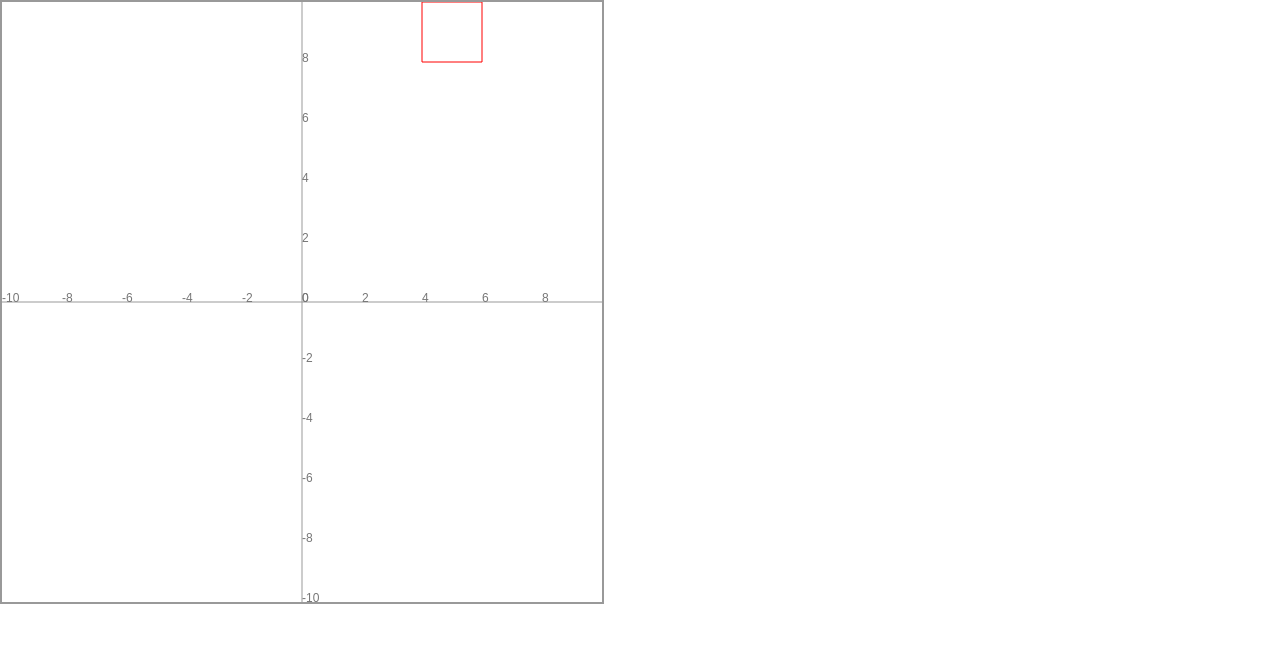
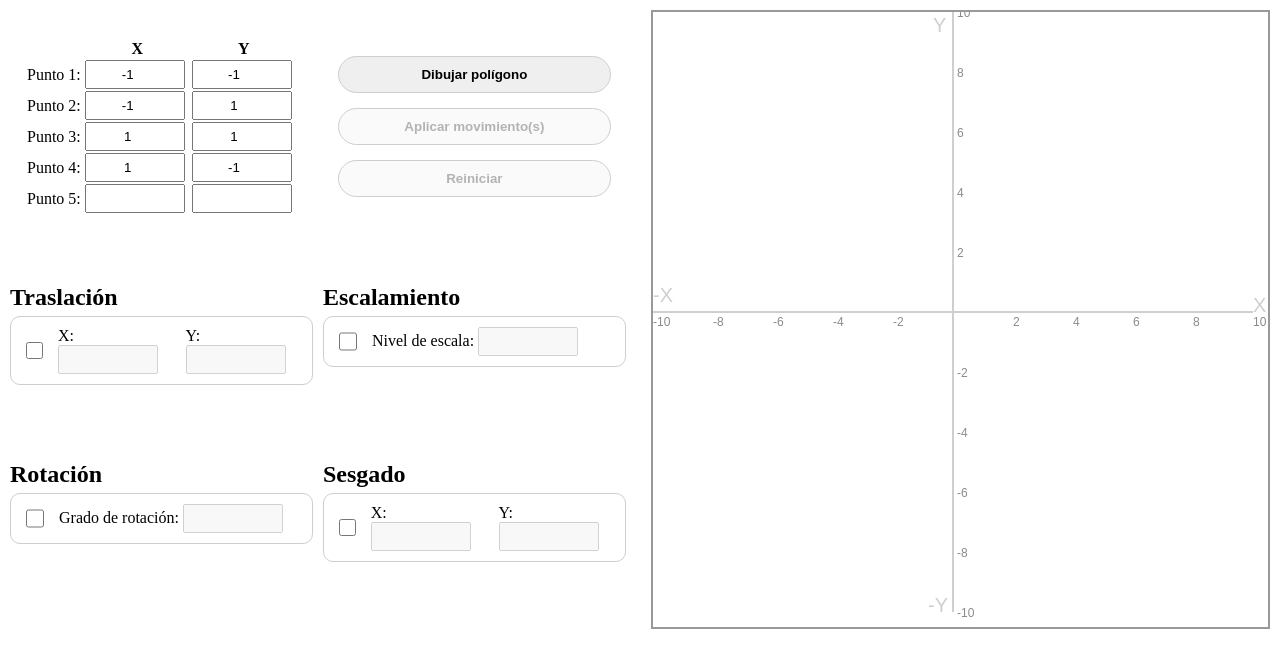
Before and after one commit to Gustavoand39/Transformaciones-2D, a plain HTML site: page index.html in a window 1280 px wide. Drawn offline with Linux system fonts and the light colour scheme.

Commit message:
lógica terminada

```diff
--- /dev/null
+++ b/css/index.scss
@@ -0,0 +1,71 @@
+* {
+  margin: 0;
+  padding: 0;
+  box-sizing: border-box;
+}
+
+.main-container {
+  width: 100%;
+  padding: 10px;
+  display: grid;
+  grid-template-columns: 1fr 1fr;
+  gap: 2%;
+
+  .panel-container {
+    width: 100%;
+    display: grid;
+    grid-template-columns: 1fr 1fr;
+    gap: 10px;
+
+    h2 {
+      margin-bottom: 5px;
+    }
+
+    .panel {
+      margin-bottom: 30px;
+      padding: 10px 15px;
+      border: 1px solid #cecece;
+      border-radius: 10px;
+      display: flex;
+      gap: 15px;
+
+      .cb {
+        width: 18px;
+      }
+    }
+
+    .polygon-panel,
+    .buttons-panel {
+      border: none;
+      display: flex;
+      flex-direction: column;
+      justify-content: center;
+    }
+
+    .input {
+      width: 100px;
+      padding: 5px 10px;
+      text-align: center;
+      display: inline-block;
+
+      &:focus {
+        outline: none;
+      }
+    }
+
+    button {
+      font-weight: bold;
+      border: 1px solid #cecece;
+      border-radius: 50px;
+      display: inline-block;
+      padding: 10px 15px;
+    }
+  }
+
+  .canvas-container {
+    border: 2px solid #999;
+    display: flex;
+    justify-content: center;
+    align-items: center;
+  }
+}
--- a/index.html
+++ b/index.html
@@ -1,23 +1,239 @@
 <!DOCTYPE html>
-<html lang="en">
+<html lang="es">
   <head>
     <meta charset="UTF-8" />
     <meta name="viewport" content="width=device-width, initial-scale=1.0" />
     <title>Graficación</title>
-    <link rel="stylesheet" href="./index.css" />
+    <link rel="stylesheet" href="css/index.css" />
   </head>
+
   <body>
-    <div class="contenedor-principal">
-      <div class="contenedor-canvas">
+    <div class="main-container">
+      <div class="panel-container">
+        <div class="panel polygon-panel">
+          <table>
+            <thead>
+              <tr>
+                <th></th>
+                <th>X</th>
+                <th>Y</th>
+              </tr>
+            </thead>
+            <tbody id="pointTable">
+              <tr>
+                <td>Punto 1:</td>
+                <td>
+                  <input
+                    type="number"
+                    class="input"
+                    min="-10"
+                    max="10"
+                    value="-1"
+                  />
+                </td>
+                <td>
+                  <input
+                    type="number"
+                    class="input"
+                    min="-10"
+                    max="10"
+                    value="-1"
+                  />
+                </td>
+              </tr>
+              <tr>
+                <td>Punto 2:</td>
+                <td>
+                  <input
+                    type="number"
+                    class="input"
+                    min="-10"
+                    max="10"
+                    value="-1"
+                  />
+                </td>
+                <td>
+                  <input
+                    type="number"
+                    class="input"
+                    min="-10"
+                    max="10"
+                    value="1"
+                  />
+                </td>
+              </tr>
+              <tr>
+                <td>Punto 3:</td>
+                <td>
+                  <input
+                    type="number"
+                    class="input"
+                    min="-10"
+                    max="10"
+                    value="1"
+                  />
+                </td>
+                <td>
+                  <input
+                    type="number"
+                    class="input"
+                    min="-10"
+                    max="10"
+                    value="1"
+                  />
+                </td>
+              </tr>
+              <tr>
+                <td>Punto 4:</td>
+                <td>
+                  <input
+                    type="number"
+                    class="input"
+                    min="-10"
+                    max="10"
+                    value="1"
+                  />
+                </td>
+                <td>
+                  <input
+                    type="number"
+                    class="input"
+                    min="-10"
+                    max="10"
+                    value="-1"
+                  />
+                </td>
+              </tr>
+              <tr>
+                <td>Punto 5:</td>
+                <td>
+                  <input type="number" class="input" min="-10" max="10" />
+                </td>
+                <td>
+                  <input type="number" class="input" min="-10" max="10" />
+                </td>
+              </tr>
+            </tbody>
+          </table>
+        </div>
+
+        <div class="panel buttons-panel">
+          <button class="btn" id="btnDrawPolygon">Dibujar polígono</button>
+          <button id="btnApplyTransformations" disabled>Aplicar movimiento(s)</button>
+          <button id="btnRestart" disabled>Reiniciar</button>
+        </div>
+
+        <div>
+          <h2>Traslación</h2>
+          <div class="panel translation-panel">
+            <input type="checkbox" class="cb" id="cbTranslation" />
+
+            <div>
+              <label for="translateX">X: </label>
+              <input
+                type="number"
+                class="input"
+                id="translateX"
+                min="-10"
+                max="10"
+                disabled
+              />
+            </div>
+
+            <div>
+              <label for="translateY">Y: </label>
+              <input
+                type="number"
+                class="input"
+                id="translateY"
+                min="-10"
+                max="10"
+                disabled
+              />
+            </div>
+          </div>
+        </div>
+
+        <div>
+          <h2>Escalamiento</h2>
+          <div class="panel scaling-panel">
+            <input type="checkbox" class="cb" id="cbScale" />
+
+            <div>
+              <label for="scaleValue">Nivel de escala: </label>
+              <input
+                type="number"
+                class="input"
+                id="scaleValue"
+                min="-10"
+                max="10"
+                disabled
+              />
+            </div>
+          </div>
+        </div>
+
+        <div>
+          <h2>Rotación</h2>
+          <div class="panel rotation-panel">
+            <input type="checkbox" class="cb" id="cbRotation" />
+
+            <div>
+              <label for="rotationValue">Grado de rotación: </label>
+              <input
+                type="number"
+                class="input"
+                id="rotationValue"
+                min="-180"
+                max="180"
+                disabled
+              />
+            </div>
+          </div>
+        </div>
+
+        <div>
+          <h2>Sesgado</h2>
+          <div class="panel biased-panel">
+            <input type="checkbox" class="cb" id="cbShear" />
+
+            <div>
+              <label for="shearX">X: </label>
+              <input
+                type="number"
+                class="input"
+                id="shearX"
+                min="-10"
+                max="10"
+                disabled
+              />
+            </div>
+
+            <div>
+              <label for="shearY">Y: </label>
+              <input
+                type="number"
+                class="input"
+                id="shearY"
+                min="-10"
+                max="10"
+                disabled
+              />
+            </div>
+          </div>
+        </div>
+      </div>
+
+      <div class="canvas-container">
         <canvas
-          class="pCartesiano"
-          id="pCartesiano"
-          width="600px"
-          height="600px"
+          class="canvas"
+          id="canvas"
+          width="615px"
+          height="615px"
         ></canvas>
       </div>
     </div>
 
-    <script src="./index.js"></script>
+    <script src="js/index.js"></script>
   </body>
 </html>
--- a/index.js
+++ /dev/null
@@ -1,75 +0,0 @@
-const pCartesiano = document.getElementById("pCartesiano").getContext("2d");
-
-// Convertir las unidades a coordenadas en píxeles
-const pixelX = (x) => {
-  return ((x - -10) / (10 - -10)) * 600;
-};
-
-const pixelY = (y) => {
-  return ((y - 10) / (-10 - 10)) * 600;
-};
-
-// Función para dibujar el Plano Cartesiano
-const dibujarPlano = () => {
-  pCartesiano.lineWidth = 1; // Grosor de la línea
-  pCartesiano.strokeStyle = "#999"; // Color de la línea
-  pCartesiano.font = "normal 12px Arial"; // Tipo de fuente
-  pCartesiano.fillStyle = "#777"; // Color de la fuente
-
-  // Eje X
-  pCartesiano.beginPath();
-  pCartesiano.moveTo(300, 0);
-  pCartesiano.lineTo(300, 600);
-  pCartesiano.stroke();
-  pCartesiano.closePath();
-
-  // Eje Y
-  pCartesiano.beginPath();
-  pCartesiano.moveTo(0, 300);
-  pCartesiano.lineTo(600, 300);
-  pCartesiano.stroke();
-  pCartesiano.closePath();
-
-  let valor = -10;
-
-  // Etiquetas de escala en el eje X
-  for (let x = 0; x <= 600; x += 60) {
-    pCartesiano.fillText(valor, x, 300); // Valor, Posición en X, posición en Y
-    valor += 2;
-  }
-
-  valor = 10;
-
-  //Etiquertas de escala en el eje Y
-  for (let y = 0; y <= 600; y += 60) {
-    pCartesiano.fillText(valor, 300, y); // Valor, Posición en X, posición en Y
-    valor -= 2;
-  }
-};
-
-// Función para dibujar el Polígono en el plano
-const dibujarPoligono = (pCartesiano, coordenadas) => {
-  pCartesiano.strokeStyle = "#f00"; // Color de la línea
-
-  pCartesiano.beginPath();
-  pCartesiano.moveTo(pixelX(coordenadas[0][0]), pixelY(coordenadas[0][1]));
-
-  for (let i = 1; i < coordenadas.length; i++) {
-    pCartesiano.lineTo(pixelX(coordenadas[i][0]), pixelY(coordenadas[i][1]));
-  }
-
-  pCartesiano.stroke();
-  pCartesiano.closePath();
-};
-
-const poligono = [
-  [4, 10],
-  [6, 10],
-  [6, 8],
-  [4, 8],
-  [4, 10],
-];
-
-dibujarPlano();
-
-dibujarPoligono(pCartesiano, poligono);
--- /dev/null
+++ b/js/index.js
@@ -0,0 +1,356 @@
+// Canvas
+const canvas = document.getElementById("canvas").getContext("2d");
+
+// Tabla de coordenadas
+const pointTable = document.getElementById("pointTable"),
+  rows = pointTable.getElementsByTagName("tr");
+
+// campos de entrada
+const translateX = document.getElementById("translateX"),
+  transalateY = document.getElementById("translateY"),
+  scaleValue = document.getElementById("scaleValue"),
+  rotationValue = document.getElementById("rotationValue"),
+  shearX = document.getElementById("shearX"),
+  shearY = document.getElementById("shearY");
+
+// Botones
+const btnDrawPolygon = document.getElementById("btnDrawPolygon"),
+  btnApplyTransformations = document.getElementById("btnApplyTransformations"),
+  btnRestart = document.getElementById("btnRestart");
+
+// Checkboxes
+const cbTranslation = document.getElementById("cbTranslation"),
+  cbScale = document.getElementById("cbScale"),
+  cbRotation = document.getElementById("cbRotation"),
+  cbShear = document.getElementById("cbShear");
+
+// Variables para las opciones de transformación
+let translationOption = false,
+  scalingOption = false,
+  rotationOption = false,
+  shearOption = false;
+
+// Array para guardar las coordenadas del polígono
+const polygonArray = [];
+
+// Constantes
+const MIN = -10,
+  MAX = 10,
+  CANVAS_MIDDLE = 300,
+  CANVAS_SIZE = 600;
+
+// Funciones para convertir de coordenadas cartesianas a coordenadas de píxeles
+const pixelX = (x) => ((x - MIN) / (MAX - MIN)) * CANVAS_SIZE;
+const pixelY = (y) => ((y - MAX) / (MIN - MAX)) * CANVAS_SIZE;
+
+// Función para dibujar el Plano Cartesiano
+const drawPlane = () => {
+  canvas.lineWidth = 2; // Grosor de la línea
+  canvas.strokeStyle = "#cfcfcf"; // Color de la línea
+  canvas.font = "normal 12px Arial"; // Tipo de fuente
+  canvas.fillStyle = "#8b8b8b"; // Color de la fuente
+
+  // Eje X
+  canvas.beginPath();
+  canvas.moveTo(CANVAS_MIDDLE, 0);
+  canvas.lineTo(CANVAS_MIDDLE, CANVAS_SIZE);
+  canvas.stroke();
+  canvas.closePath();
+
+  // Eje Y
+  canvas.beginPath();
+  canvas.moveTo(0, CANVAS_MIDDLE);
+  canvas.lineTo(CANVAS_SIZE, CANVAS_MIDDLE);
+  canvas.stroke();
+  canvas.closePath();
+
+  let value = MIN;
+
+  // Etiquetas de escala en el eje X
+  for (let x = 0; x <= CANVAS_SIZE; x += 60) {
+    if (value !== 0) {
+      canvas.fillText(value, x, CANVAS_MIDDLE + 14); // Valor, posición en X, posición en Y
+    }
+    value += 2;
+  }
+
+  value = MAX;
+
+  //Etiquetas de escala en el eje Y
+  for (let y = 0; y <= CANVAS_SIZE; y += 60) {
+    if (value !== 0) {
+      canvas.fillText(value, CANVAS_MIDDLE + 4, y + 5); // Valor, posición en Y, posición en Y
+    }
+    value -= 2;
+  }
+
+  // Etiquetas de los ejes
+  canvas.font = "normal 20px Arial";
+  canvas.fillStyle = "#cfcfcf";
+  canvas.fillText("X", CANVAS_SIZE, CANVAS_MIDDLE);
+  canvas.fillText("-X", 0, CANVAS_MIDDLE - 10);
+  canvas.fillText("Y", CANVAS_MIDDLE - 20, 20);
+  canvas.fillText("-Y", CANVAS_MIDDLE - 25, CANVAS_SIZE);
+};
+
+// Limpiar el canvas
+const clearCanvas = () => {
+  canvas.clearRect(0, 0, CANVAS_SIZE + 15, CANVAS_SIZE + 15);
+  drawPlane();
+};
+
+// Actualizar el canvas
+const updateCanvas = () => {
+  clearCanvas();
+  drawPlane();
+  drawPolygon(canvas, polygonArray);
+};
+
+// Función para dibujar el Polígono
+const drawPolygon = (canvas, points) => {
+  canvas.strokeStyle = "#f00"; // Color de la línea
+  canvas.font = "normal 10px Arial"; // Tipo de fuente
+  canvas.fillStyle = "#7b7b7b"; // Color de la fuente
+
+  let [X, Y] = points[0];
+
+  canvas.beginPath();
+  canvas.moveTo(pixelX(X), pixelY(Y));
+
+  for (let i = 1; i < points.length; i++) {
+    let [Xi, Yi] = points[i];
+    canvas.lineTo(pixelX(Xi), pixelY(Yi));
+  }
+
+  canvas.lineTo(pixelX(X), pixelY(Y)); // Cerrar el polígono
+  canvas.stroke();
+  canvas.closePath();
+};
+
+// Función para trasladar el polígono
+const translatePolygon = (x, y) => {
+  if (validateInput(x, MIN, MAX) && validateInput(y, MIN, MAX)) {
+    for (let i = 0; i < polygonArray.length; i++) {
+      polygonArray[i][0] += x; // Trasladar en la dirección X
+      polygonArray[i][1] += y; // Trasladar en la dirección Y
+    }
+  } else {
+    alert("Debe ingresar valores válidos para la traslación.");
+  }
+};
+
+// Función para escalar el polígono
+const scalePolygon = (scaleFactor) => {
+  if (validateInput(scaleFactor, 0, 100)) {
+    for (let i = 0; i < polygonArray.length; i++) {
+      polygonArray[i][0] *= scaleFactor; // Escalar en la dirección X
+      polygonArray[i][1] *= scaleFactor; // Escalar en la dirección Y
+    }
+  } else {
+    alert("Debe ingresar un valor válido para el escalamiento.");
+  }
+};
+
+// Función para rotar el polígono en radianes
+const rotatePolygon = (angleDegrees) => {
+  if (validateInput(angleDegrees, -180, 180)) {
+    const radians = (angleDegrees * Math.PI) / 180; // Convertir a radianes
+
+    for (let i = 0; i < polygonArray.length; i++) {
+      const [x, y] = polygonArray[i];
+      polygonArray[i][0] = (x * Math.cos(radians) - y * Math.sin(radians)).toFixed(2);
+      polygonArray[i][1] = (x * Math.sin(radians) + y * Math.cos(radians)).toFixed(2);
+    }
+  } else {
+    alert("Debe ingresar un valor válido para la rotación.");
+  }
+};
+
+// Función para sesgar el polígono en el eje X
+const shearInX = (shearFactorX) => {
+  if (validateInput(shearFactorX, MIN, MAX)) {
+    for (let i = 0; i < polygonArray.length; i++) {
+      const [x, y] = polygonArray[i];
+      polygonArray[i][0] = x + shearFactorX * y;
+    }
+  } else {
+    alert("Debe ingresar un valor válido para el sesgo en X.");
+  }
+};
+
+// Función para sesgar el polígono en el eje Y
+const shearInY = (shearFactorY) => {
+  if (validateInput(shearFactorY, MIN, MAX)) {
+    for (let i = 0; i < polygonArray.length; i++) {
+      const [x, y] = polygonArray[i];
+      polygonArray[i][1] = y + shearFactorY * x;
+    }
+  } else {
+    alert("Debe ingresar un valor válido para el sesgo en Y.");
+  }
+};
+
+// Función para vaciar y actualizar los datos de la tabla
+const clearAndRefreshTable = () => {
+  for (let i = 0; i < rows.length; i++) {
+    const row = rows[i];
+    const cells = row.getElementsByTagName("td");
+    const xInput = cells[1].querySelector("input");
+    const yInput = cells[2].querySelector("input");
+
+    // Vaciar los campos de la tabla
+    xInput.value = "";
+    yInput.value = "";
+
+    if (i < polygonArray.length) {
+      // Si hay datos en polygonArray, actualizar la tabla con los valores actuales
+      xInput.value = polygonArray[i][0];
+      yInput.value = polygonArray[i][1];
+    }
+  }
+};
+
+// Función para validar el input
+const validateInput = (value, min, max) =>
+  value >= min && value <= max && value !== "" && !isNaN(value);
+
+// Función para dibujar el polígono
+btnDrawPolygon.addEventListener("click", () => {
+  let isValid = true; // Variable de control para rastrear la validación de todas las unidades
+
+  // Obtener las coordenadas de la tabla
+  for (let i = 0; i < rows.length; i++) {
+    const row = rows[i];
+    const cells = row.getElementsByTagName("td");
+    const xInput = cells[1].querySelector("input");
+    const yInput = cells[2].querySelector("input");
+
+    // Si alguno punto está vacío, se omite
+    if (xInput.value !== "" && yInput.value !== "") {
+      const x = parseInt(xInput.value);
+      const y = parseInt(yInput.value);
+
+      // Validar que los puntos estén dentro del rango
+      if (!validateInput(x, MIN, MAX) || !validateInput(y, MIN, MAX)) {
+        isValid = false; // Un punto no cumple con la validación
+        polygonArray.length = 0; // Vaciar el array
+        break; // Salir del bucle
+      }
+
+      polygonArray.push([x, y]); // Meter las coordenadas al array
+    }
+  }
+
+  // Verificar si se han ingresado al menos 3 puntos válidos
+  if (polygonArray.length >= 3 && isValid) {
+    drawPolygon(canvas, polygonArray);
+    btnDrawPolygon.disabled = true;
+    btnApplyTransformations.disabled = false;
+    btnRestart.disabled = false;
+  } else {
+    polygonArray.length = 0;
+    alert("Debe ingresar al menos 3 puntos válidos para dibujar un polígono.");
+  }
+});
+
+// Aplicar las transformaciones
+btnApplyTransformations.addEventListener("click", () => {
+  if (translationOption) {
+    const translationX = parseInt(translateX.value) || 0;
+    const translationY = parseInt(transalateY.value) || 0;
+    translatePolygon(translationX, translationY);
+  }
+
+  if (scalingOption) {
+    const scale = parseFloat(scaleValue.value) || 1;
+    scalePolygon(scale);
+  }
+
+  if (rotationOption) {
+    const rotationDegrees = parseFloat(rotationValue.value) || 0;
+    rotatePolygon(rotationDegrees);
+  }
+
+  if (shearOption) {
+    const shearXValue = parseFloat(shearX.value) || 0;
+    const shearYValue = parseFloat(shearY.value) || 0;
+    shearInX(shearXValue);
+    shearInY(shearYValue);
+  }
+
+  updateCanvas();
+  clearAndRefreshTable();
+});
+
+// Botón para reiniciar
+btnRestart.addEventListener("click", () => {
+  polygonArray.length = 0;
+  btnDrawPolygon.disabled = false;
+  btnApplyTransformations.disabled = true;
+  btnRestart.disabled = true;
+  translateX.value = "";
+  transalateY.value = "";
+  scaleValue.value = "";
+  rotationValue.value = "";
+  shearX.value = "";
+  shearY.value = "";
+
+  clearCanvas();
+  clearAndRefreshTable();
+});
+
+// Checkbox de translación
+cbTranslation.addEventListener("change", () => {
+  if (cbTranslation.checked) {
+    translationOption = true;
+    translateX.disabled = false;
+    transalateY.disabled = false;
+  } else {
+    translationOption = false;
+    translateX.disabled = true;
+    transalateY.disabled = true;
+    translateX.value = "";
+    transalateY.value = "";
+  }
+});
+
+// Checkbox de escalamiento
+cbScale.addEventListener("change", () => {
+  if (cbScale.checked) {
+    scalingOption = true;
+    scaleValue.disabled = false;
+  } else {
+    scalingOption = false;
+    scaleValue.disabled = true;
+    scaleValue.value = "";
+  }
+});
+
+// Checkbox de rotación
+cbRotation.addEventListener("change", () => {
+  if (cbRotation.checked) {
+    rotationOption = true;
+    rotationValue.disabled = false;
+  } else {
+    rotationOption = false;
+    rotationValue.disabled = true;
+    rotationValue.value = "";
+  }
+});
+
+// Checkbox de sesgo
+cbShear.addEventListener("change", () => {
+  if (cbShear.checked) {
+    shearOption = true;
+    shearX.disabled = false;
+    shearY.disabled = false;
+  } else {
+    shearOption = false;
+    shearX.disabled = true;
+    shearY.disabled = true;
+    shearX.value = "";
+    shearY.value = "";
+  }
+});
+
+drawPlane(); // Dibujar el plano al comienzo
```
Also changed, not shown: css/index.css (added), index.css (deleted), 1 other file.
